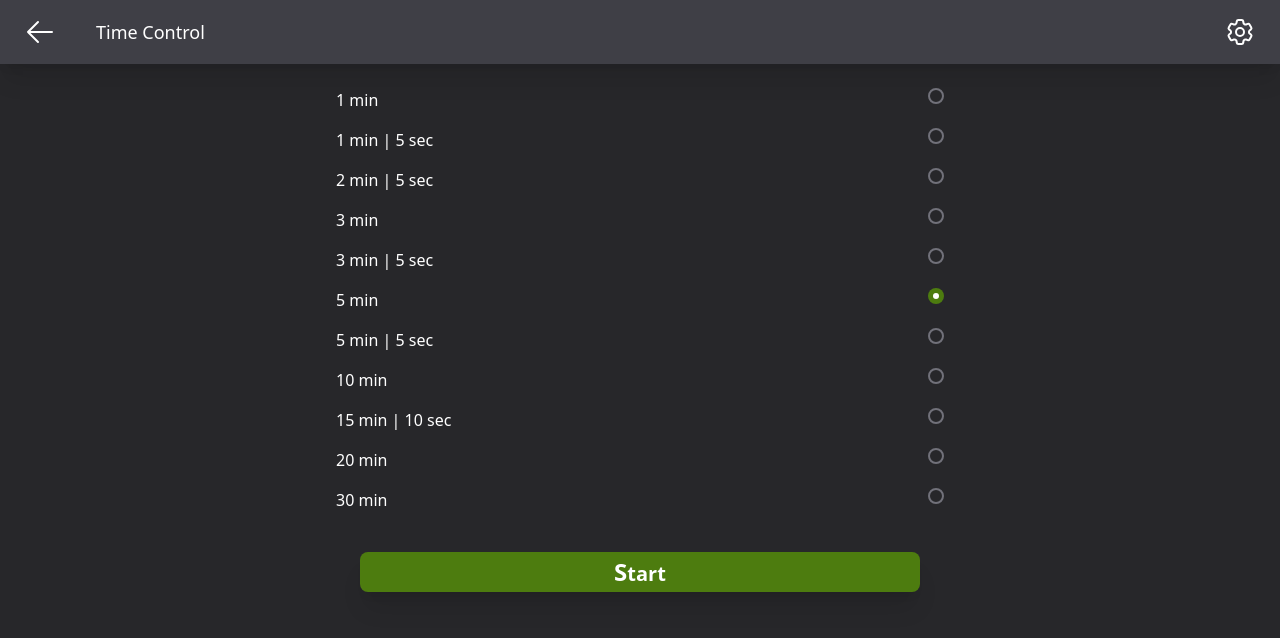
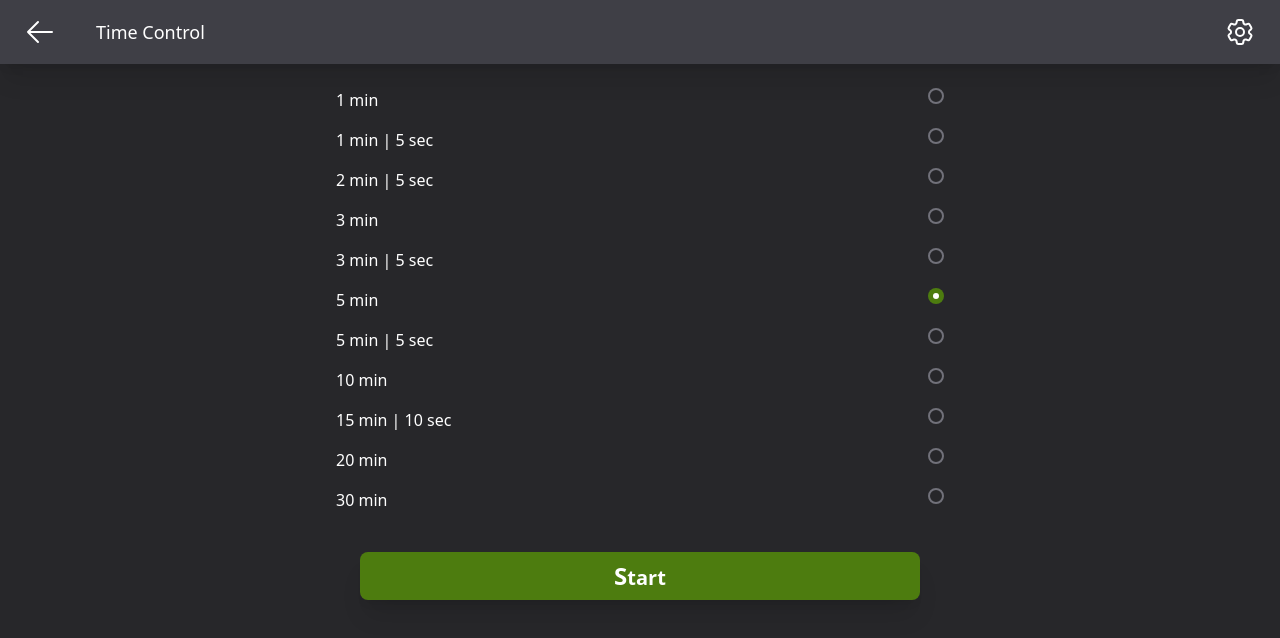
Before and after one commit to mamad-1999/Chess-Clocks, a Next.js app: page /time in a window 1280 px wide. Shown: the top 638 px of the page. Built offline with nearby package versions, Linux system fonts and the light colour scheme.

Commit message:
style: some change in style

```diff
--- a/src/app/components/ClockSelect.tsx
+++ b/src/app/components/ClockSelect.tsx
@@ -44,7 +44,7 @@ const ClockSelect = ({ clocks }: ClockSelectType) => {
                         onChange={handleClockChange} />
                 </div>
             ))}
-            <button onClick={handleStartWithNewClock} className={`${settingState.themeColor} w-10/12 mt-8 h-10 rounded-lg shadow-xl text-white text-xl font-bold first-letter:text-2xl`}>Start</button>
+            <button onClick={handleStartWithNewClock} className={`${settingState.themeColor} w-10/12 mt-8 h-12 rounded-lg shadow-xl text-white text-xl font-bold first-letter:text-2xl`}>Start</button>
         </main>
     )
 }
--- a/src/app/components/ColorBox.tsx
+++ b/src/app/components/ColorBox.tsx
@@ -13,8 +13,7 @@ const colors = [
 ]
 
 const ColorBox = () => {
-    const settingState = useAppSelector(state => state.setting)
-    const toolBarState = useAppSelector(state => state.toolBar)
+    const { setting, toolBar } = useAppSelector(state => state)
     const dispatch = useAppDispatch()
 
     const handleChangeThemeColor = (color: string) => {
@@ -27,10 +26,10 @@ const ColorBox = () => {
     return (
         <main className="pt-8 px-4 max-w-2xl mx-auto flex flex-col justify-center">
             <h3 className="text-white">Theme color</h3>
-            <div className="flex items-center justify-center pt-4 gap-5 sm:gap-4">
+            <div className="flex items-center justify-center pt-4 gap-4 sm:gap-4">
                 {colors.map(color => (
-                    <div onClick={() => handleChangeThemeColor(color)} key={color} className={`w-10 sm:w-16 h-10 sm:h-16 ${color} rounded-full cursor-pointer shadow-xl flex items-center justify-center`}>
-                        {color === settingState.themeColor ? <svg xmlns="http://www.w3.org/2000/svg" fill="none" viewBox="0 0 24 24" strokeWidth={1.5} stroke="currentColor" className="w-6 h-6 stroke-white">
+                    <div onClick={() => handleChangeThemeColor(color)} key={color} className={`w-10 sm:w-16 h-10 sm:h-16 ${color} ${color === setting.themeColor && "ring-2 ring-white ring-offset-4 ring-offset-gray-800"} rounded-full cursor-pointer shadow-xl flex items-center justify-center`}>
+                        {color === setting.themeColor ? <svg xmlns="http://www.w3.org/2000/svg" fill="none" viewBox="0 0 24 24" strokeWidth={1.5} stroke="currentColor" className="w-6 h-6 stroke-white">
                             <path strokeLinecap="round" strokeLinejoin="round" d="M4.5 12.75l6 6 9-13.5" />
                         </svg> : null}
                     </div>
@@ -45,8 +44,8 @@ const ColorBox = () => {
                                 <path strokeLinecap="round" strokeLinejoin="round" d="M17.25 9.75L19.5 12m0 0l2.25 2.25M19.5 12l2.25-2.25M19.5 12l-2.25 2.25m-10.5-6l4.72-4.72a.75.75 0 011.28.531V19.94a.75.75 0 01-1.28.53l-4.72-4.72H4.51c-.88 0-1.704-.506-1.938-1.354A9.01 9.01 0 012.25 12c0-.83.112-1.633.322-2.395C2.806 8.757 3.63 8.25 4.51 8.25H6.75z" />
                             </svg>
                         </span>
-                        <div onClick={onToggleSoundSetting} className={`w-14 h-7 flex items-center cursor-pointer ${toolBarState.soundStatus ? settingState.themeColor : "bg-gray-600"} rounded-full mx-3 px-1`} >
-                            <div className={`bg-white w-5 h-5 rounded-full shadow-md transform transition-transform ${toolBarState.soundStatus && "translate-x-7"}`} >
+                        <div onClick={onToggleSoundSetting} className={`w-14 h-7 flex items-center cursor-pointer ${toolBar.soundStatus ? setting.themeColor : "bg-gray-600"} rounded-full mx-3 px-1`} >
+                            <div className={`bg-white w-5 h-5 rounded-full shadow-md transform transition-transform ${toolBar.soundStatus && "translate-x-7"}`} >
                             </div>
                         </div>
                         <span className="">
```
Also changed, not shown: src/app/components/NumberBox.tsx (+5 -4 lines).
